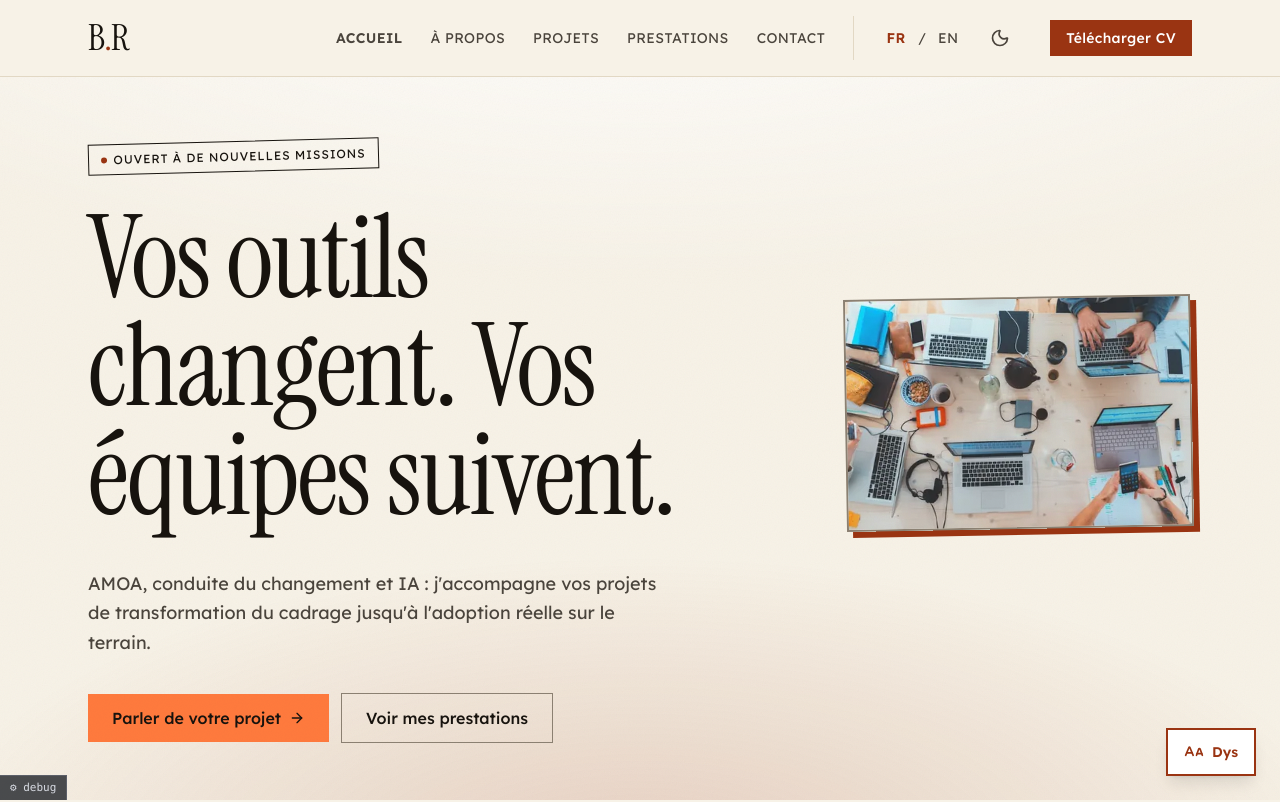
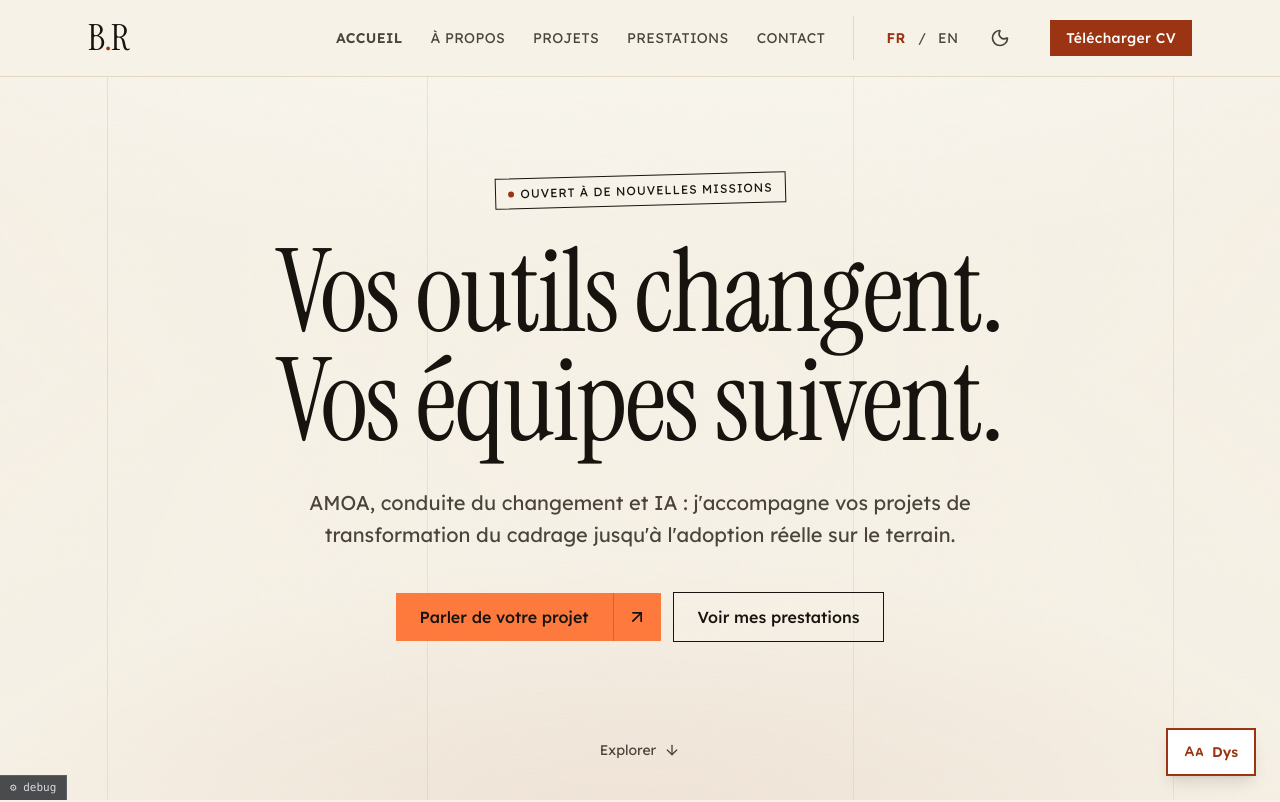
Before and after one commit to bastienR17/portfolio_2026, a Vue app: page / in a window 1280 px wide. Shown: the top 802 px of the page. Built offline with nearby package versions, Linux system fonts and the light colour scheme.

Commit message:
update home

```diff
--- a/src/assets/Main.css
+++ b/src/assets/Main.css
@@ -109,6 +109,14 @@
   --c-accent-vivid: #FF7A3D;      /* orange vif du mode sombre, réservé aux fonds */
   --c-accent-vivid-ink: #17130E;  /* = --c-ink : 7.1:1 sur accent-vivid */
   --c-positive: #047857;
+
+  /* Hauteur réelle de la barre de navigation (mesurée : 77 px, identique en
+     petit et en grand écran — ce sont les cibles tactiles de 44 px des
+     bascules thème/langue qui la fixent, pas la taille du logo). Elle est
+     sticky mais reste dans le flux : un hero en 100svh déborderait d'autant,
+     d'où le calc() dans HomeView.vue. Aucune règle CSS ne peut la déduire
+     seule ; à recaler si la nav change de gabarit. */
+  --nav-h: 4.8125rem;
 }
 
 .dark {
@@ -312,6 +320,33 @@
     box-shadow: 6px 6px 0 0 var(--c-accent);
   }
 
+  /* Colonnes de repérage du hero : des filets verticaux qui laissent voir le
+     gabarit, comme des repères d'imprimeur oubliés sur la page. Le trait est
+     un color-mix sur l'encre plutôt qu'une teinte figée : il suit le thème
+     sans variante `dark:`, et reste au même niveau de présence sur le crème
+     comme sur le presque-noir. La bordure va sur les enfants suivants, donc
+     jamais sur le bord gauche de l'écran. */
+  .hero-rules > * + * {
+    border-left: 1px solid color-mix(in oklab, var(--c-ink) 14%, transparent);
+  }
+
+  /* Voile de lisibilité du hero.
+     Le décor 3D suit déjà le thème (ciel crème en clair, presque noir en
+     sombre — voir weather/palette.js) : le contraste du titre est bon par
+     défaut. Ce voile n'est donc pas là pour rattraper le fond courant mais
+     pour poser un plancher sur ses écarts — l'éclair d'orage en mode sombre,
+     le halo d'horizon au coucher — qui, eux, ne préviennent pas.
+     Le radial concentre l'opacité derrière le bloc de texte et se dissipe sur
+     les bords, là où le décor doit rester pleinement lisible. */
+  .hero-veil {
+    background:
+      radial-gradient(115% 75% at 50% 45%,
+        color-mix(in oklab, var(--c-page) 66%, transparent), transparent 72%),
+      linear-gradient(to bottom,
+        color-mix(in oklab, var(--c-page) 42%, transparent), transparent 42%,
+        color-mix(in oklab, var(--c-page) 55%, transparent));
+  }
+
   /* Cercle tracé à la main autour d'un lien de nav survolé/focus — clin
      d'œil à l'annotation manuscrite, dans le même esprit que le tampon
      pivoté et les cartes à pression. Un masque plutôt qu'une bordure : la
--- /dev/null
+++ b/src/components/common/CtaLink.vue
@@ -0,0 +1,48 @@
+<script setup>
+import { ArrowUpRight } from 'lucide-vue-next'
+
+/**
+ * Lien d'appel à l'action à double flèche.
+ *
+ * La flèche qui part en haut à droite est remplacée par sa jumelle qui arrive
+ * d'en bas à gauche : le geste se répète sans jamais revenir en arrière. La
+ * paire est aria-hidden — deux flèches pour un seul mouvement n'ont rien à
+ * dire à qui ne les voit pas, le libellé du lien suffit.
+ *
+ * Les deux décalages (translate-x-10 / translate-y-10) doivent rester
+ * symétriques, sinon les flèches se croisent au milieu de la pastille au lieu
+ * de se relayer : c'est ce qui justifie un composant plutôt qu'un copier-coller
+ * du balisage à chaque emploi.
+ */
+defineProps({
+  to: { type: String, required: true },
+  // Le CTA de bas de page pèse plus lourd que celui du hero, où le titre
+  // porte déjà toute l'emphase.
+  large: { type: Boolean, default: false },
+})
+</script>
+
+<template>
+  <router-link :to="to" class="group inline-flex items-stretch">
+    <span
+      class="bg-accent-vivid text-accent-vivid-ink font-medium transition-colors duration-500 ease-in-out group-hover:bg-ink group-hover:text-page"
+      :class="large ? 'px-7 py-4 text-lg' : 'px-6 py-3'"
+    >
+      <slot />
+    </span>
+    <span
+      class="relative grid place-items-center overflow-hidden bg-accent-vivid text-accent-vivid-ink border-l border-accent-vivid-ink/20 transition-colors duration-500 ease-in-out group-hover:bg-ink group-hover:text-page"
+      :class="large ? 'w-14' : 'w-12'"
+      aria-hidden="true"
+    >
+      <ArrowUpRight
+        class="absolute transition-transform duration-500 ease-in-out group-hover:translate-x-10 group-hover:-translate-y-10"
+        :class="large ? 'w-6 h-6' : 'w-5 h-5'"
+      />
+      <ArrowUpRight
+        class="absolute -translate-x-10 translate-y-10 transition-transform duration-500 ease-in-out group-hover:translate-x-0 group-hover:translate-y-0"
+        :class="large ? 'w-6 h-6' : 'w-5 h-5'"
+      />
+    </span>
+  </router-link>
+</template>
--- a/src/components/layout/SiteFooter.vue
+++ b/src/components/layout/SiteFooter.vue
@@ -14,7 +14,11 @@ const links = [
 </script>
 
 <template>
-  <footer class="relative z-10 mt-24 bg-page border-t border-line-soft">
+  <!-- Ombre prolongeant le fond d'un écran vers le BAS : symétrique de celle
+       de la barre de navigation, pour le rebond en fin de page. -->
+  <footer
+    class="relative z-10 mt-24 bg-page border-t border-line-soft shadow-[0_50vh_0_50vh_var(--c-page)]"
+  >
     <div class="max-w-6xl mx-auto px-6 pt-16 pb-10">
 
       <router-link
--- a/src/components/layout/SiteNavbar.vue
+++ b/src/components/layout/SiteNavbar.vue
@@ -1,7 +1,23 @@
 <template>
   <!-- Fond entièrement opaque : le décor 3D défile derrière, un fond
-       translucide rendrait le contraste des liens non déterministe. -->
-  <nav class="sticky top-0 z-[100] bg-page border-b border-line-soft">
+       translucide rendrait le contraste des liens non déterministe.
+
+       L'ombre portée prolonge ce fond d'un écran vers le HAUT, au-delà du
+       document. Au rebond élastique (on tire vers le haut alors qu'on y est
+       déjà), la page descend mais le décor 3D, lui, est en position fixe :
+       il restait peint dans l'espace ainsi dégagé, et une bande de paysage
+       apparaissait au-dessus de la barre. Une ombre plutôt qu'un
+       pseudo-élément : elle ne participe pas à la mise en page, donc elle ne
+       peut pas rallonger la zone défilable. Elle suit le thème toute seule,
+       --c-page étant redéfinie sous .dark.
+
+       Décalage et étalement valent tous deux 50vh : l'étalement comble
+       l'intervalle que le décalage seul laisserait vide, et l'ombre couvre
+       ainsi d'un écran plus haut jusqu'au bas exact de la barre — pas un
+       pixel en dessous, où elle masquerait le contenu. -->
+  <nav
+    class="sticky top-0 z-[100] bg-page border-b border-line-soft shadow-[0_-50vh_0_50vh_var(--c-page)]"
+  >
     <div class="max-w-6xl mx-auto px-6 py-4 flex justify-between items-center">
 
       <router-link to="/" class="no-active font-display text-3xl md:text-4xl text-ink tracking-tight">
--- a/src/locales/en.json
+++ b/src/locales/en.json
@@ -44,7 +44,6 @@
   },
   "home": {
     "availability": "Open to new assignments",
-    "hero_alt": "Overhead view of a shared work table: laptops, notebooks and phones, with several people working.",
     "title": "Your tools are changing. Your teams keep up.",
     "subtitle": "Business analysis, change management and AI: I take transformation projects from framing through to real adoption on the ground.",
     "cta": "Talk about your project",
--- a/src/locales/fr.json
+++ b/src/locales/fr.json
@@ -44,7 +44,6 @@
   },
   "home": {
     "availability": "Ouvert à de nouvelles missions",
-    "hero_alt": "Vue de dessus d'une table de travail partagée : ordinateurs portables, carnets et téléphones, plusieurs personnes au travail.",
     "title": "Vos outils changent. Vos équipes suivent.",
     "subtitle": "AMOA, conduite du changement et IA : j'accompagne vos projets de transformation du cadrage jusqu'à l'adoption réelle sur le terrain.",
     "cta": "Parler de votre projet",
--- a/src/views/HomeView.vue
+++ b/src/views/HomeView.vue
@@ -7,6 +7,7 @@ import {
   CalendarDays, Package, Repeat,
   ArrowRight, ArrowDown,
 } from 'lucide-vue-next'
+import CtaLink from '../components/common/CtaLink.vue'
 import { useReveal } from '../composables/useReveal'
 
 const { t, locale } = useI18n()
@@ -24,7 +25,9 @@ const stats = [
 ]
 
 const counts = ref(stats.map(() => 0))
+const statsEl = ref(null)
 let intervals = []
+let counterObserver = null
 
 const formatCount = (n) => n.toLocaleString(locale.value === 'fr' ? 'fr-FR' : 'en-US')
 
@@ -48,10 +51,31 @@ onMounted(() => {
     counts.value = stats.map((s) => s.target)
     return
   }
-  setTimeout(animateCounters, 400)
+
+  // Le hero occupe désormais tout l'écran : les compteurs commencent sous la
+  // ligne de flottaison. Lancés au montage, ils auraient fini leur course
+  // avant que quiconque les ait à l'écran — on attend qu'ils entrent dans le
+  // cadre. Sans IntersectionObserver, on retombe sur le comportement d'avant.
+  if (!('IntersectionObserver' in window) || !statsEl.value) {
+    animateCounters()
+    return
+  }
+
+  counterObserver = new IntersectionObserver(
+    (entries) => {
+      if (!entries.some((entry) => entry.isIntersecting)) return
+      counterObserver.disconnect()
+      counterObserver = null
+      animateCounters()
+    },
+    { threshold: 0.35 },
+  )
+  counterObserver.observe(statsEl.value)
 })
 
 onUnmounted(() => {
+  counterObserver?.disconnect()
+  counterObserver = null
   intervals.forEach(clearInterval)
   intervals = []
 })
@@ -82,69 +106,85 @@ const formats = [
   <div class="relative z-10">
 
     <!-- ─── 1. Hero ─────────────────────────────────────────── -->
-    <section class="max-w-6xl mx-auto px-6 pt-14 pb-20 md:pt-16 md:pb-28">
+    <!-- Aucun bg-* : la transparence laisse voir le décor 3D (canvas fixe
+         -z-50 d'Experience3D.vue), ou son dégradé de repli sur les machines
+         écartées par canRender3D(). C'est le seul endroit du site où le décor
+         passe au premier plan plutôt que de border le contenu.
+         La hauteur retire --nav-h : la barre de navigation est sticky mais
+         reste dans le flux, un 100svh plein déborderait d'autant. -->
+    <section
+      class="relative flex flex-col overflow-hidden min-h-[calc(100svh-var(--nav-h))]"
+    >
+      <!-- Colonnes de repérage, façon gabarit d'imprimeur laissé apparent :
+           1/3/4/3/1 sur douze en grand écran, ramenées à 2/8/2 en petit où
+           cinq traits sur 375 px ne feraient plus qu'un motif serré. -->
+      <div class="hero-rules absolute inset-0 grid grid-cols-12" aria-hidden="true">
+        <div class="col-span-2 md:col-span-1"></div>
+        <div class="hidden md:block md:col-span-3"></div>
+        <div class="col-span-8 md:col-span-4"></div>
+        <div class="hidden md:block md:col-span-3"></div>
+        <div class="col-span-2 md:col-span-1"></div>
+      </div>
+
+      <!-- Voile de lisibilité : voir .hero-veil dans Main.css. -->
+      <div class="hero-veil absolute inset-0" aria-hidden="true"></div>
+
+      <div class="relative z-10 flex-1 flex flex-col items-center justify-center px-6 py-14 text-center">
         <span class="tag-stamp text-ink mb-8">
           <span class="w-1.5 h-1.5 bg-accent rounded-full shrink-0" aria-hidden="true"></span>
           {{ $t('home.availability') }}
         </span>
 
-      <div class="md:grid md:grid-cols-12 md:gap-8 md:items-end">
-        <h1 class="h-mega text-ink md:col-span-8">
+        <h1 class="h-mega text-ink max-w-5xl text-balance">
           {{ $t('home.title') }}
         </h1>
 
-        <!-- Photo traitée comme un tampon décalé plutôt qu'une illustration
-             centrée : elle vient buter contre le titre au lieu de lui faire
-             vis-à-vis sagement. -->
-        <div class="mt-10 md:mt-0 md:col-span-4">
-          <picture>
-            <source
-              type="image/webp"
-              sizes="(min-width: 1200px) 340px, (min-width: 768px) 28vw, calc(100vw - 3rem)"
-              srcset="
-                /hero-transformation-440.webp 440w,
-                /hero-transformation-640.webp 640w,
-                /hero-transformation-800.webp 800w
-              "
-            >
-            <img
-              src="/hero-transformation.jpg"
-              :alt="$t('home.hero_alt')"
-              width="800"
-              height="533"
-              fetchpriority="high"
-              class="card-punch is-static w-full h-auto md:-rotate-1"
-            >
-          </picture>
-        </div>
-      </div>
-
-      <p class="mt-10 max-w-xl text-lg text-ink-muted leading-relaxed">
+        <p class="mt-8 max-w-2xl text-lg md:text-xl text-ink-muted leading-relaxed">
           {{ $t('home.subtitle') }}
         </p>
 
-      <div class="mt-9 flex flex-wrap items-center gap-3">
+        <div class="mt-10 flex flex-wrap items-center justify-center gap-3">
           <!-- Le bouton principal mène au contact : c'est l'action qui
-             déclenche une mission. « Explorer ↓ » couvre déjà le renvoi
-             vers l'offre plus bas, le secondaire ne fait que le doubler. -->
-        <router-link
-          to="/contact"
-          class="inline-flex items-center gap-2 px-6 py-3 bg-accent-vivid text-accent-vivid-ink font-medium hover:opacity-90 transition-opacity"
-        >
-          {{ $t('home.cta') }}
-          <ArrowRight class="w-4 h-4" />
-        </router-link>
+               déclenche une mission. -->
+          <CtaLink to="/contact">{{ $t('home.cta') }}</CtaLink>
 
+          <!-- Bordure en encre pleine et fond translucide, là où le reste du
+               site se contente de `border-line` sur un aplat : sur le décor,
+               le filet gris tombait à 2,5:1 selon la crête qui passait
+               derrière — sous le seuil des composants d'interface (RGAA
+               4.1 / WCAG 1.4.11). Le voile de fond suffit à ramener le texte
+               et son survol en accent au-dessus de 5,6:1 quelle que soit la
+               scène. -->
           <router-link
             to="/prestations"
-          class="px-6 py-3 border border-line text-ink font-medium hover:border-accent hover:text-accent transition-colors"
+            class="px-6 py-3 border border-ink bg-page/50 text-ink font-medium hover:border-accent hover:text-accent transition-colors"
           >
             {{ $t('home.cta_secondary') }}
           </router-link>
         </div>
+      </div>
 
+      <!-- Dans le flux plutôt qu'en absolute : sur un écran bas, ou en mode
+           dyslexique où les tailles de titre sont forcées, l'indicateur
+           pousse la section au lieu de chevaucher le titre. -->
+      <p class="relative z-10 pb-10 flex justify-center">
+        <a
+          href="#chiffres"
+          class="inline-flex items-center gap-2 text-sm text-ink-muted hover:text-accent transition-colors"
+        >
+          {{ $t('home.scroll') }}
+          <ArrowDown class="w-4 h-4" />
+        </a>
+      </p>
+    </section>
+
+    <!-- ─── 1bis. Chiffres ──────────────────────────────────── -->
+    <!-- Fond opaque assumé : il ferme le plein écran et garantit le contraste
+         des chiffres, que le décor 3D ne peut pas garantir seul. -->
+    <section id="chiffres" class="bg-page scroll-mt-20">
+      <div class="max-w-6xl mx-auto px-6 py-16 md:py-20">
         <!-- Compteurs, traités comme un bandeau de chiffres et non comme des cartes -->
-      <dl class="grid grid-cols-2 md:grid-cols-4 mt-16 border-t-2 border-ink">
+        <dl ref="statsEl" class="grid grid-cols-2 md:grid-cols-4 border-t-2 border-ink">
           <div
             v-for="(stat, i) in stats"
             :key="stat.key"
@@ -162,16 +202,7 @@ const formats = [
             </dt>
           </div>
         </dl>
-
-      <p class="mt-12 flex justify-center">
-        <a
-          href="#offre"
-          class="inline-flex items-center gap-2 text-sm text-ink-muted hover:text-accent transition-colors"
-        >
-          {{ $t('home.scroll') }}
-          <ArrowDown class="w-4 h-4" />
-        </a>
-      </p>
+      </div>
     </section>
 
     <!-- ─── 2. Offre ────────────────────────────────────────── -->
@@ -227,10 +258,10 @@ const formats = [
           <li
             v-for="context in contexts"
             :key="context.key"
-            class="reveal group py-8 md:py-10 border-b border-line-soft"
+            class="reveal py-8 md:py-10 border-b border-line-soft"
           >
             <div class="flex flex-col md:flex-row md:items-baseline md:justify-between gap-2 md:gap-6">
-              <h3 class="font-display text-4xl md:text-6xl text-ink leading-none tracking-tight group-hover:text-accent transition-colors">
+              <h3 class="font-display text-4xl md:text-6xl text-ink leading-none tracking-tight">
                 {{ $t(`home.contexts.${context.key}.org`) }}
               </h3>
               <p class="flex items-center gap-2 text-sm text-ink-muted shrink-0 md:text-right">
@@ -306,13 +337,7 @@ const formats = [
         <h2 class="h-mega text-ink mb-8 max-w-4xl">{{ $t('home.final_title') }}</h2>
         <p class="text-lg text-ink-muted leading-relaxed max-w-lg mb-10">{{ $t('home.final_desc') }}</p>
 
-        <router-link
-          to="/contact"
-          class="inline-flex items-center gap-2 px-7 py-4 bg-accent-vivid text-accent-vivid-ink text-lg font-medium hover:opacity-90 transition-opacity"
-        >
-          {{ $t('home.final_cta') }}
-          <ArrowRight class="w-5 h-5" />
-        </router-link>
+        <CtaLink to="/contact" large>{{ $t('home.final_cta') }}</CtaLink>
       </div>
     </section>
 
```
Lines whose indentation alone changed are shown as unchanged.
